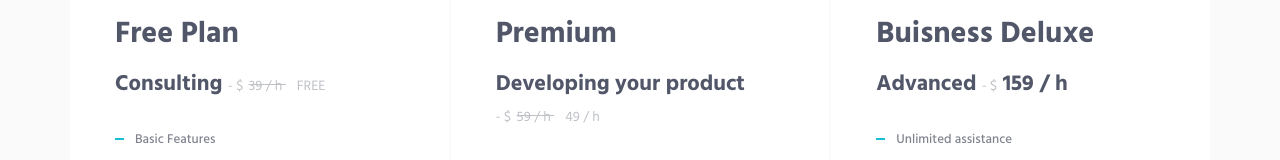
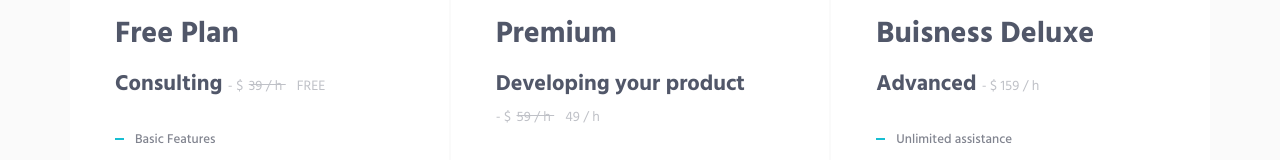
Before and after one commit to Edi10-developer/web-agency, a plain HTML site: page pricing.html in a window 1280 px wide. Shown: the part 750-910 px from the top of the page. Drawn offline with Linux system fonts and the light colour scheme.

Commit message:
no message

```diff
--- a/pricing.html
+++ b/pricing.html
@@ -160,7 +160,7 @@
                             <div class="margin-b-30">
                                 <i class="pricing-icon icon-shield"></i>
                                 <h2>Buisness Deluxe</h2>
-                                <h3>Advanced <span> - $</span> 159 / h</h3>
+                                <h3>Advanced <span> - $  159 / h</span></h3>
                             </div>
                             <ul class="list-unstyled pricing-list margin-b-50">
                                 <li class="pricing-list-item">
```
